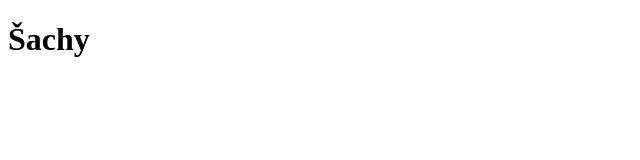
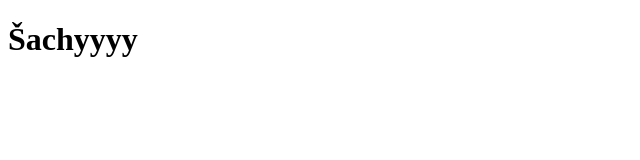
Before and after one commit to HTML-a-CSS-2-Podzim-2021-Online/sachy-TerezaZdislava, a plain HTML site: page index.html in a window 1280 px wide. Shown: the full height of the page, 0-640 px from the left. Drawn offline with Linux system fonts and the light colour scheme.

Commit message:
prvni commit

```diff
--- a/index.html
+++ b/index.html
@@ -1,15 +1,13 @@
 <!DOCTYPE html>
 <html lang="cs">
+  <head>
+    <meta charset="UTF-8" />
+    <meta http-equiv="X-UA-Compatible" content="IE=edge" />
+    <meta name="viewport" content="width=device-width, initial-scale=1.0" />
+    <title>Šachy</title>
+  </head>
 
-<head>
-	<meta charset="UTF-8">
-	<meta http-equiv="X-UA-Compatible" content="IE=edge">
-	<meta name="viewport" content="width=device-width, initial-scale=1.0">
-	<title>Šachy</title>
-</head>
-
-<body>
-	<h1>Šachy</h1>
-</body>
-
+  <body>
+    <h1>Šachyyyy</h1>
+  </body>
 </html>
```
